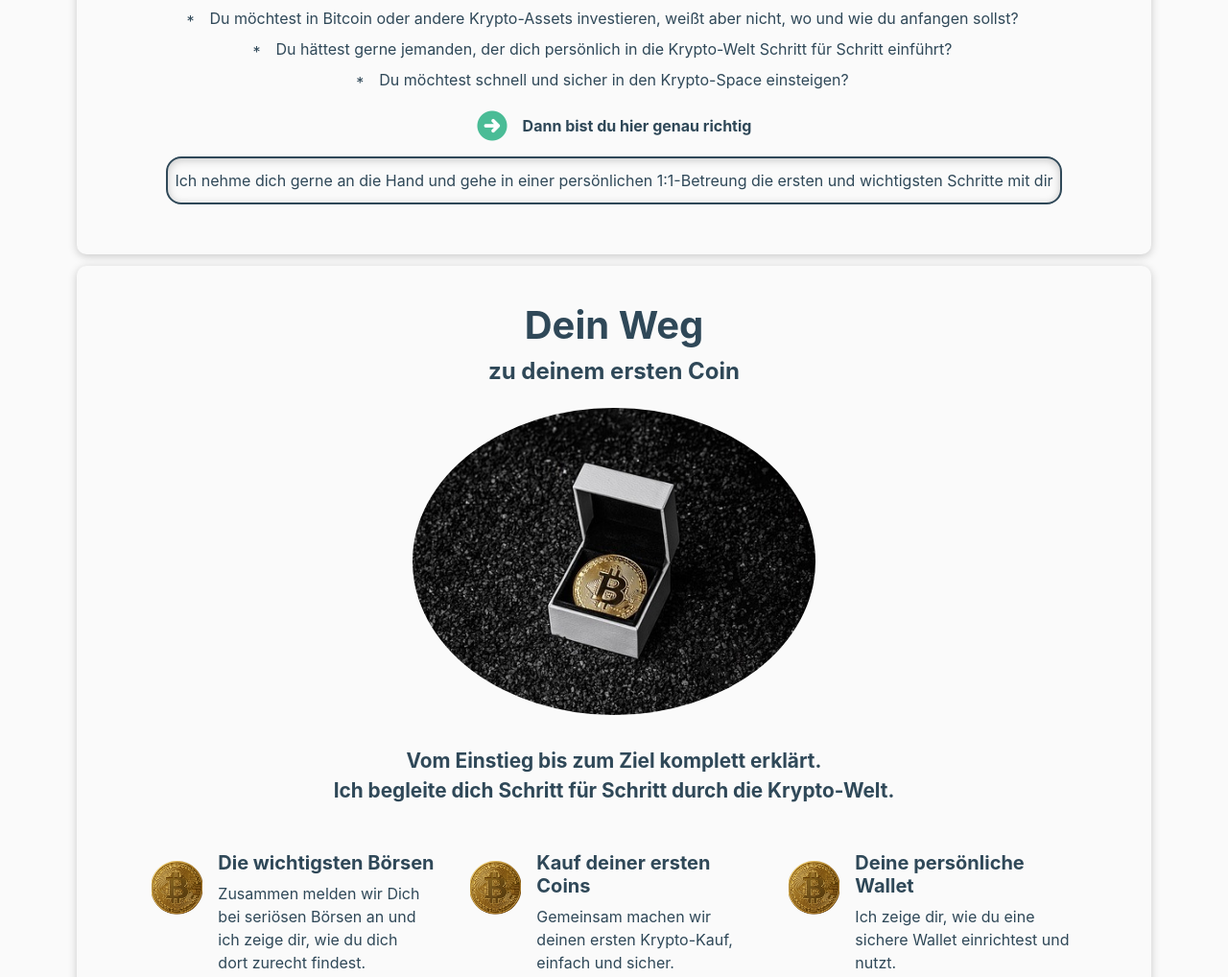
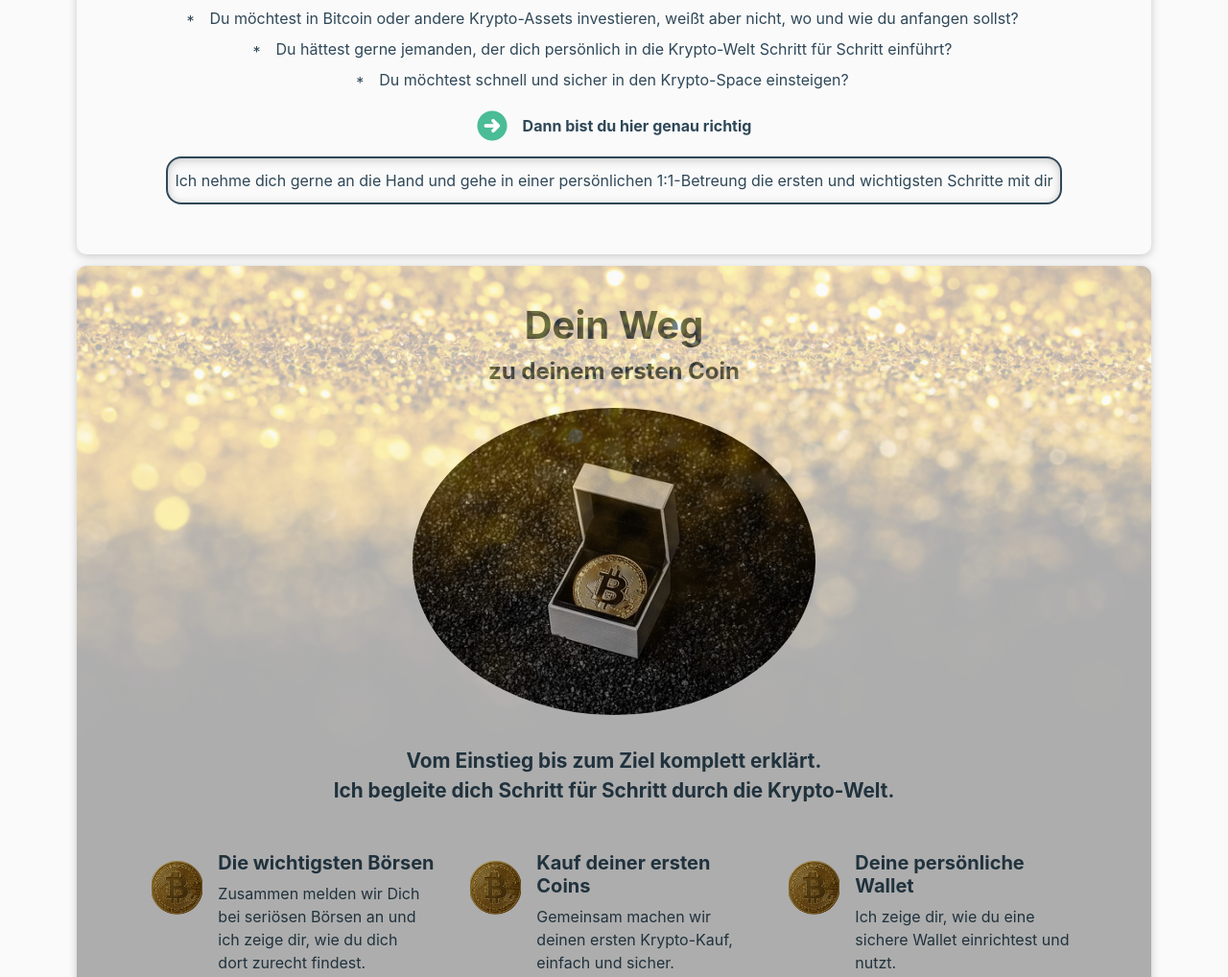
Before and after one commit to dampolo/startinkrypto, a website: page index.html in a window 1280 px wide. Shown: the part 665-1683 px from the top of the page at 96% size. Drawn offline with nearby package versions, Linux system fonts and the light colour scheme; files whose address does not match are found by name; a web font is replaced by a local one.

Commit message:
background with before

```diff
--- a/styles/styles.css
+++ b/styles/styles.css
@@ -485,6 +485,26 @@ body, main {
   margin-bottom: 3rem;
 }
 
+.road-content {
+  position: relative !important;
+  z-index: 2;
+}
+
+.road-content::before {
+  content: '';
+  position: absolute;
+  top: 0;
+  left: 0;
+  width: 100%;
+  height: 100%;
+  background-image: url("/assets/schillernder.jpg");
+  background-repeat: no-repeat;
+  background-size: cover;
+  background-position: top;
+  z-index: 1;
+  opacity: 0.3;
+  border-radius: var(--border-radius);
+}
 
 
 .road-lists {
```
Also changed, not shown: assets/schillernder.jpg (added).
